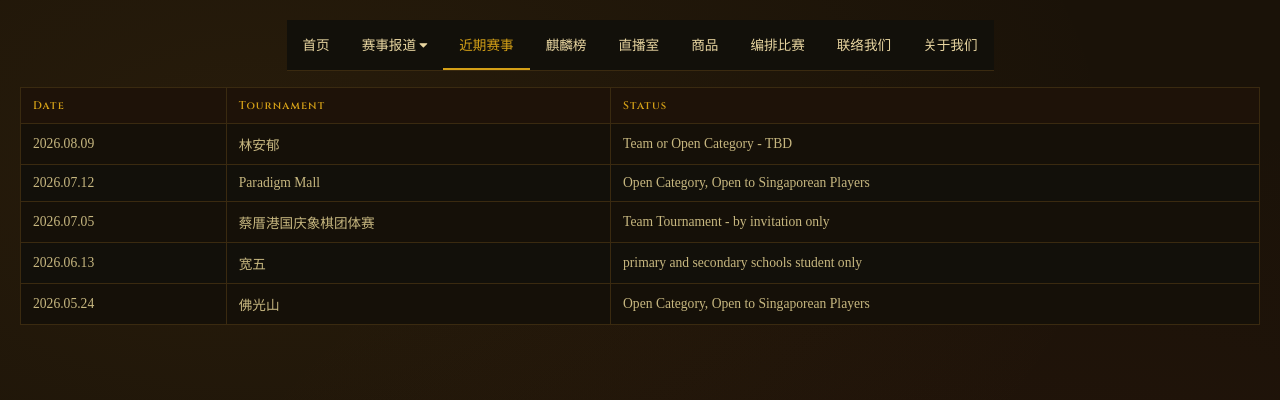
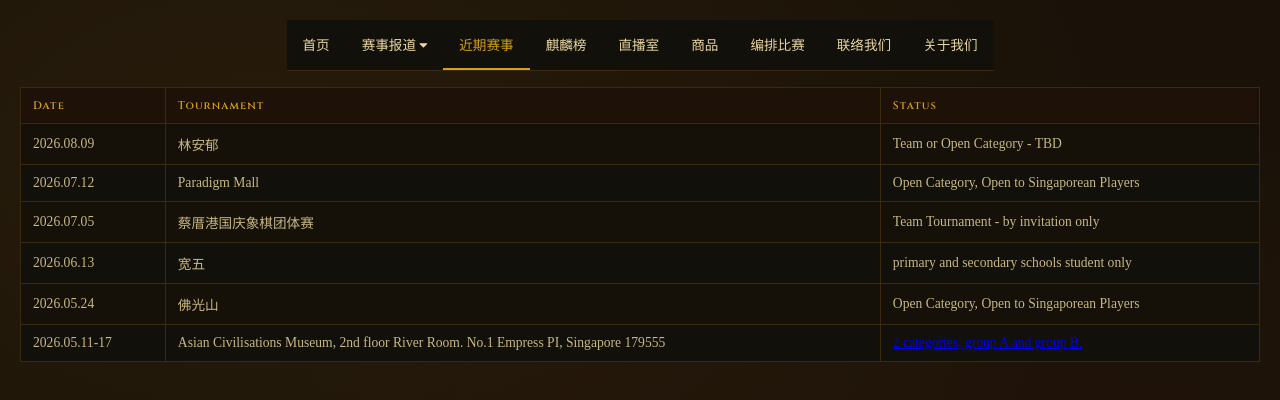
Before and after one commit to Vincent-Thong/xiangqi, a website: page tournament.html in a window 1280 px wide. Drawn offline with Linux system fonts and the light colour scheme.

Commit message:
Update tournament.html

```diff
--- a/tournament.html
+++ b/tournament.html
@@ -43,6 +43,14 @@
       <td>佛光山</td>
       <td>Open Category, Open to Singaporean Players</td>
     </tr>
+    <tr>
+      <td>2026.05.11-17</td>
+      <td>Asian Civilisations Museum, 2nd floor River Room. No.1 Empress PI, Singapore 179555</td>
+      <td>
+        <a href="https://xiangqi.sg/xqsite/65qgs-2" target="_blank" rel="noopener noreferrer">
+        2 categories, group A and group B.</a>
+      </td>
+    </tr>
   </table>
 
 
```
